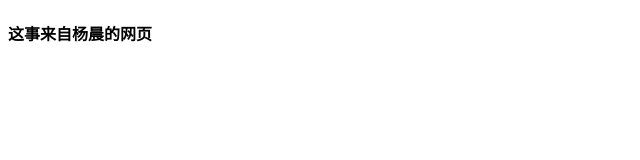
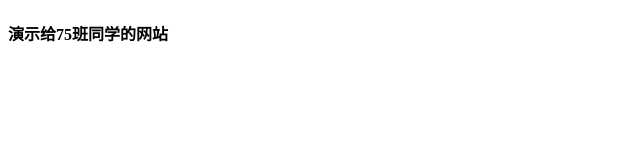
Before and after one commit to shengcai92/sc.com, a plain HTML site: page index.html in a window 1280 px wide. Shown: the full height of the page, 0-640 px from the left. Drawn offline with Linux system fonts and the light colour scheme.

Commit message:
修改了内容

```diff
--- a/index.html
+++ b/index.html
@@ -4,6 +4,6 @@
 	<meta charset="UTF-8">
 	<title>森巢网</title>
 <body>
-	<h4>这事来自杨晨的网页</h4>
+	<h4>演示给75班同学的网站</h4>
 </body>
 </html>
```
